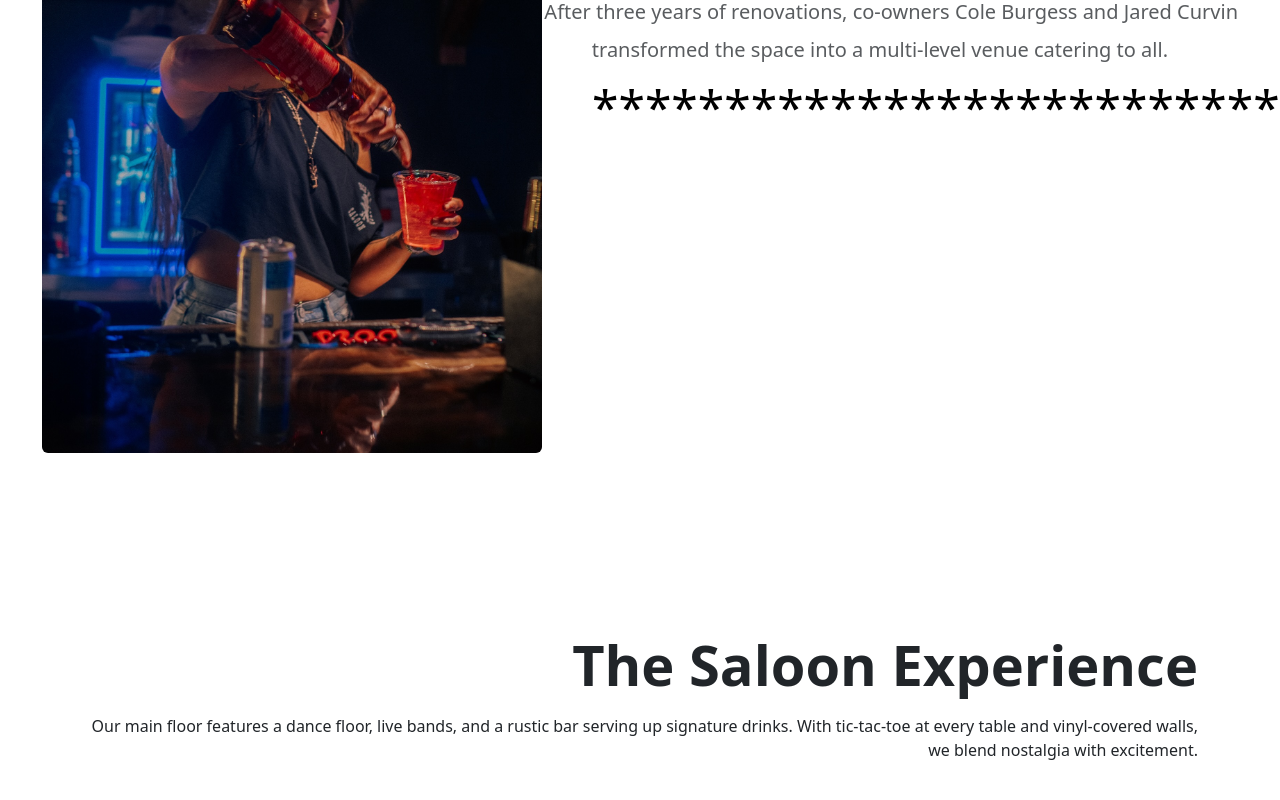
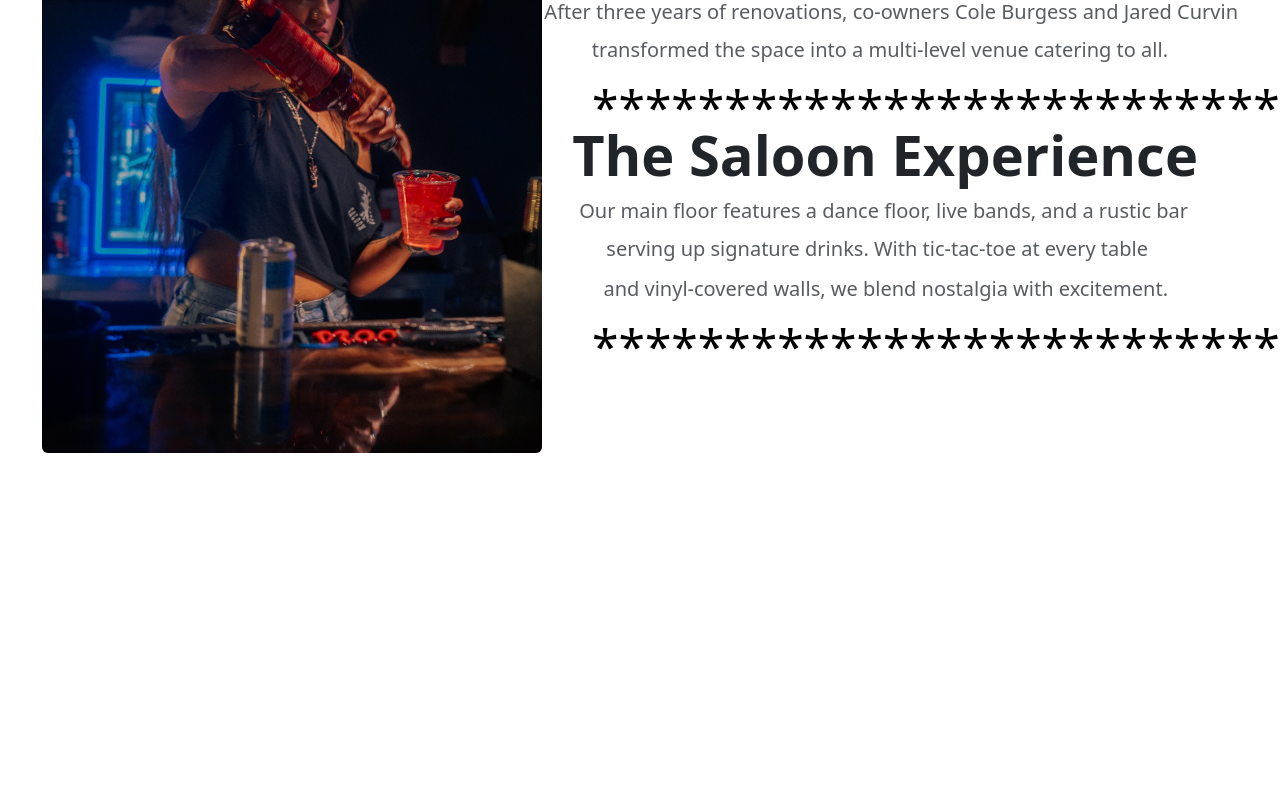
Before and after one commit to NathalieOwusu/RockNRooster, a React (Vite) app: page /about in a window 1280 px wide. Shown: the part 220-1020 px from the top of the page. Built offline with nearby package versions, Linux system fonts and the light colour scheme.

Commit message:
quick little update

```diff
--- a/src/pages/About.jsx
+++ b/src/pages/About.jsx
@@ -60,16 +60,23 @@ function About() {
         </font>
 </div>
 
-      <div className="my-5 text-end">
-        <h2 className="display-4 fw-bold">The Saloon Experience</h2>
-        <p>
-          {/* After three years of renovations, co-owners <strong>Cole Burgess</strong> and <strong>Jared Curvin</strong> transformed the space into a multi-level venue catering to all. */}
-        </p>
-        <p>
-          Our main floor features a dance floor, live bands, and a rustic bar serving up signature drinks. With tic-tac-toe at every table and vinyl-covered walls, we blend nostalgia with excitement.
-        </p>
+      <div className="my-5 text-end position-relative">
+        <h2 className="display-4 fw-bold position-relative" style={{ bottom:'510px'}}>The Saloon Experience</h2>
+        <div className="my-5 text-end position-relative d-flex justify-content-end">
+    <p className="lead text-muted position-relative text-end" style={{ margin:'-50px', padding:'-10px', top:'-500px', left:'-60px' }}>
+          Our main floor features a dance floor, live bands, and a rustic bar  </p></div>
+          <div className="my-5 text-end position-relative d-flex justify-content-end">
+    <p className="lead text-muted position-relative text-end" style={{ margin:'-50px', padding:'-15px', top:'-510px', left:'-100px' }}>
+    serving up signature drinks. With tic-tac-toe at every table  </p></div>
+    <div className="my-5 text-end position-relative d-flex justify-content-end">
+    <p className="lead text-muted position-relative text-end" style={{ margin:'-50px', padding:'-15px', top:'-518px', left:'-80px' }}>
+    and vinyl-covered walls, we blend nostalgia with excitement.</p></div>
       </div>
-
+      <div className='position-relative d-flex' style={{ margin:'-80px', padding:'-30px', right:'-590px', top:'-500px' }}>
+<font size='9'
+        color='black' >*********************************
+        </font>
+</div>
       <div className="my-5 text-end">
         <h2 className="display-4 fw-bold">The 1888 Cocktail Lounge</h2>
         <p>
--- a/src/pages/Home.jsx
+++ b/src/pages/Home.jsx
@@ -21,7 +21,7 @@ function Home() {
                 {/* Content */}
                 <div className="position-absolute top-50 start-50 translate-middle text-center text-white">
                     <h1 className="display-3 fw-bold">Welcome to Rock 'N' Rooster Saloon</h1>
-                    <p className="lead">Experience the best live music, drinks, and food in town!</p>
+                    <p className="lead position-relative" style={{ bottom:'-40px'}}><i>Experience the best live music, drinks, and food in town!</i></p>
 
                     {/* Logo */}
                     <div>
@@ -45,7 +45,7 @@ function Home() {
 
                     {/* Button */}
                     <Link to="/reservations">
-                    <button className="border-0 bg-danger text-white rounded-pill px-4 py-2 shadow-sm transition-all position-relative shadow-lg hover-shadow-white">Book Now  </button>
+                    <button className="border-0 bg-danger text-white rounded-pill px-4 py-2 shadow-sm transition-all position-relative shadow-lg hover-shadow-white" style={{ bottom:'-70px'}}>Book Now  </button>
                     </Link>
                 </div>
             </div>
```
